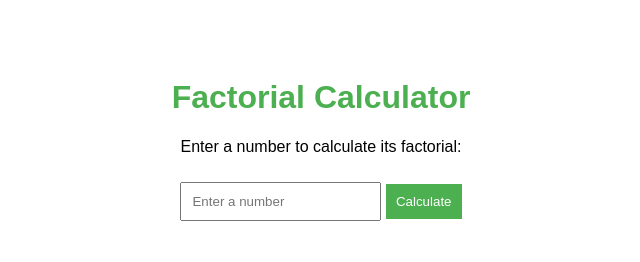
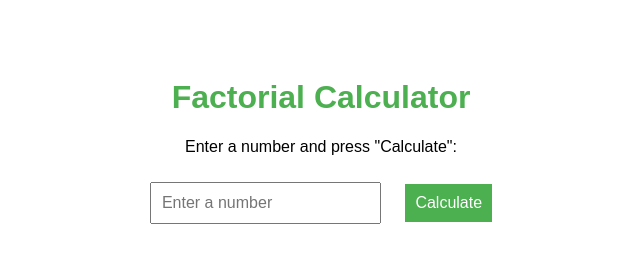
Before and after one commit to snehansuML/github-actions-test, a plain HTML site: page index.html in a window 1280 px wide. Shown: the whole page, without its empty margins (319-959 px from the left). Drawn offline with Linux system fonts and the light colour scheme.

Commit message:
Updated HTML with interactive JavaScript factorial calculator

```diff
--- a/index.html
+++ b/index.html
@@ -7,13 +7,13 @@
     <style>
         body { font-family: Arial, sans-serif; text-align: center; padding: 50px; }
         h1 { color: #4CAF50; }
-        input { padding: 10px; margin-top: 10px; }
-        button { padding: 10px; margin-top: 10px; background: #4CAF50; color: white; border: none; cursor: pointer; }
+        input, button { padding: 10px; margin: 10px; font-size: 16px; }
+        button { background: #4CAF50; color: white; border: none; cursor: pointer; }
     </style>
 </head>
 <body>
     <h1>Factorial Calculator</h1>
-    <p>Enter a number to calculate its factorial:</p>
+    <p>Enter a number and press "Calculate":</p>
     <input type="number" id="numberInput" placeholder="Enter a number" />
     <button onclick="calculateFactorial()">Calculate</button>
     <h2 id="result"></h2>
```
